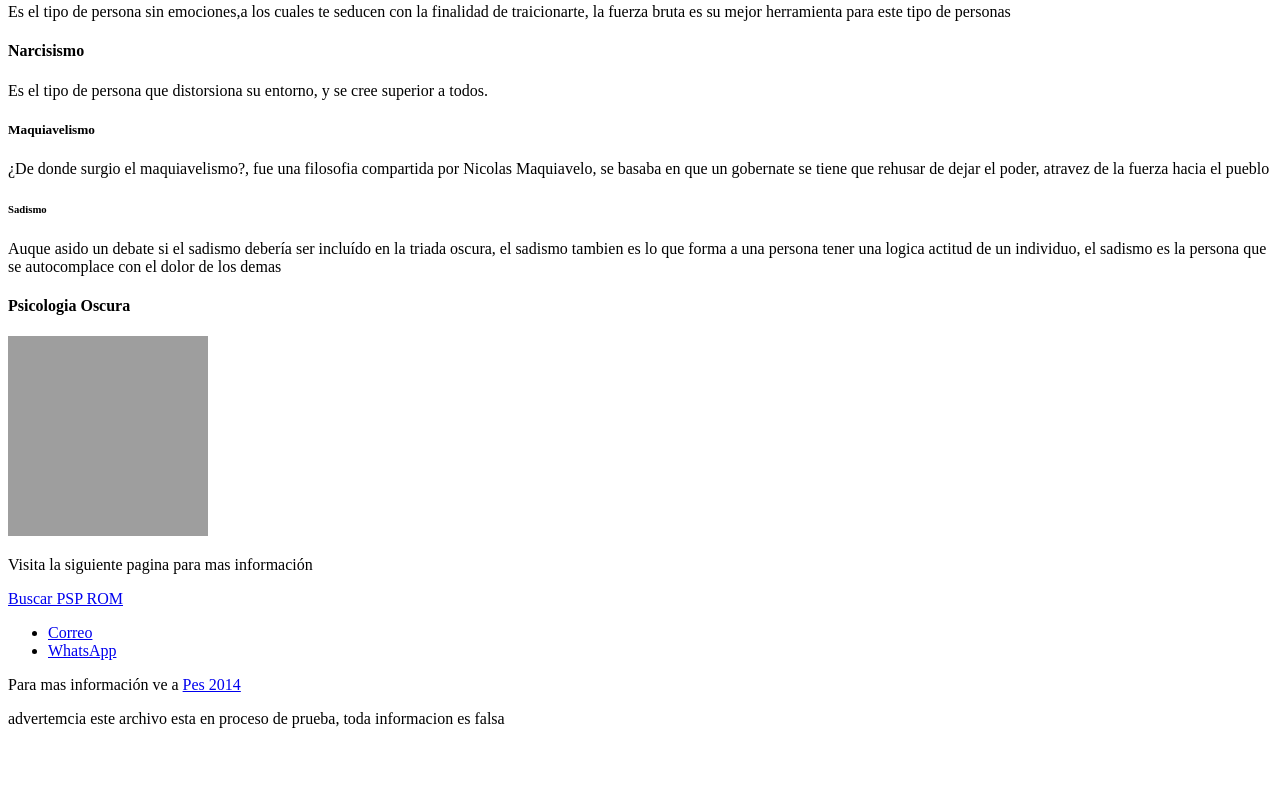
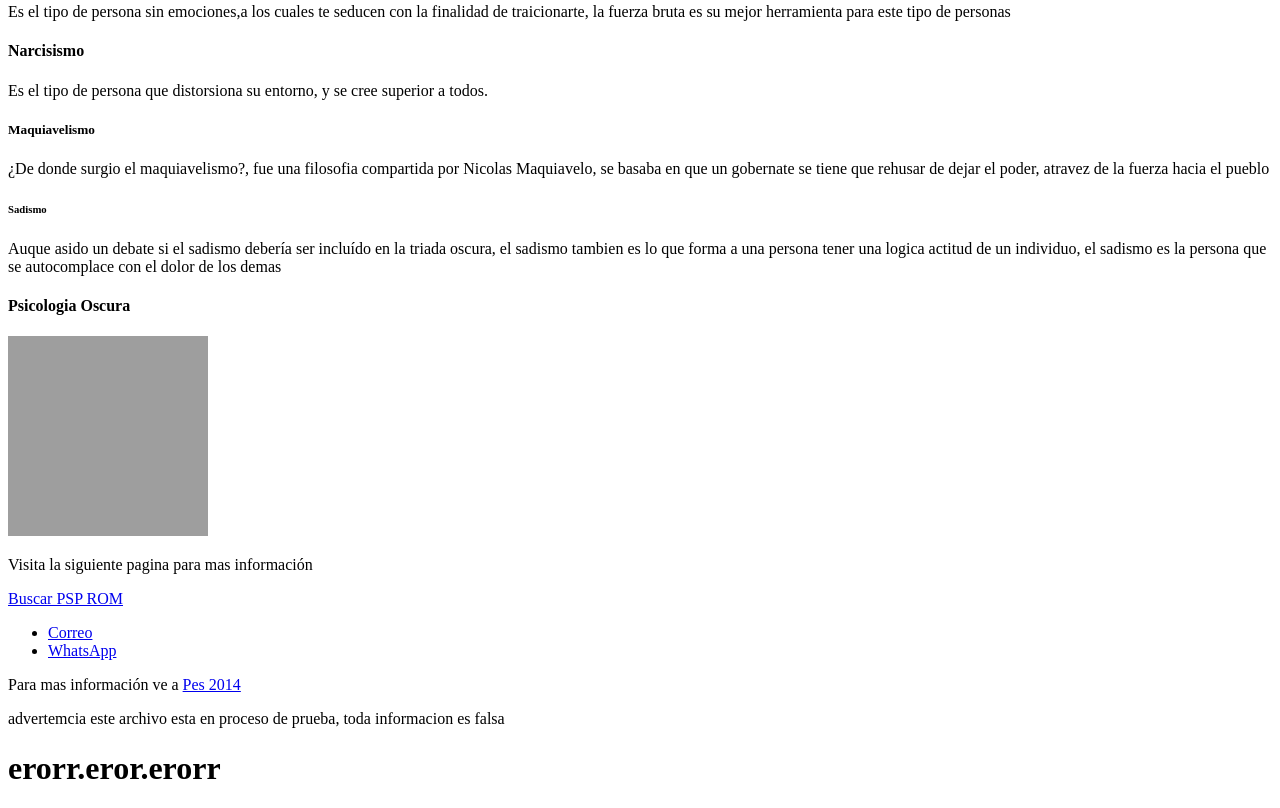
Before and after one commit to Shartdont/Mi-primer-proyecto-html, a plain HTML site: page index.html in a window 1280 px wide. Shown: the part 468-1276 px from the top of the page. Before the commit the page ends 1212 px from the top, so only its background shows below. Drawn offline with Linux system fonts and the light colour scheme; grey boxes are pictures that could not be loaded.

Commit message:
update index.html

```diff
--- a/index.html
+++ b/index.html
@@ -37,4 +37,5 @@
   </ul>
   <p>Para mas información ve a <a href="https://www.romspedia.com/roms/playstation-portable/pro-evolution-soccer-2014-europe-es-pt">Pes 2014</a></p>
 <p>advertemcia este archivo esta en proceso de prueba, toda informacion es falsa</p>
+<h1>erorr.eror.erorr</h1>
 </body></html>
```
